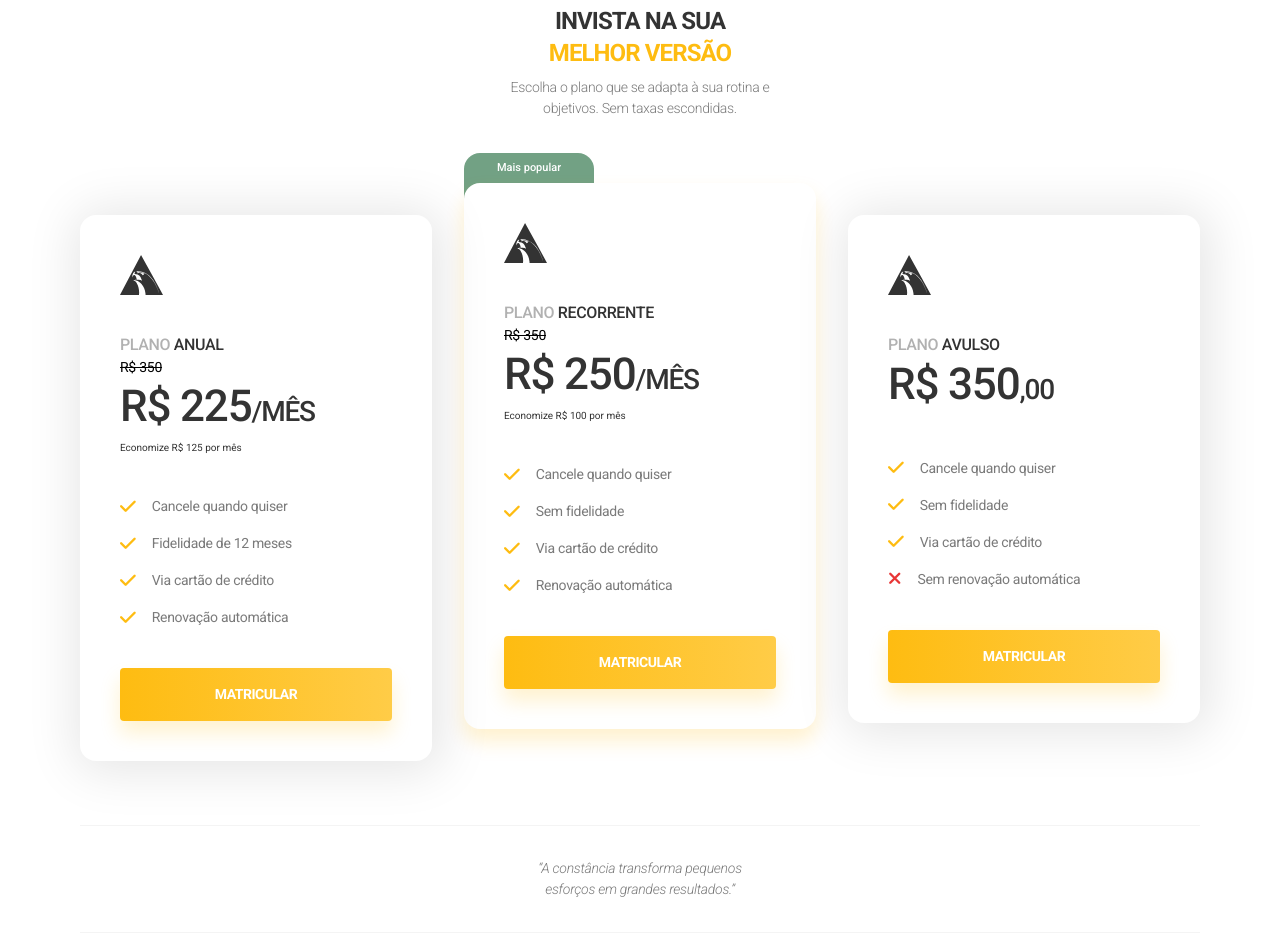
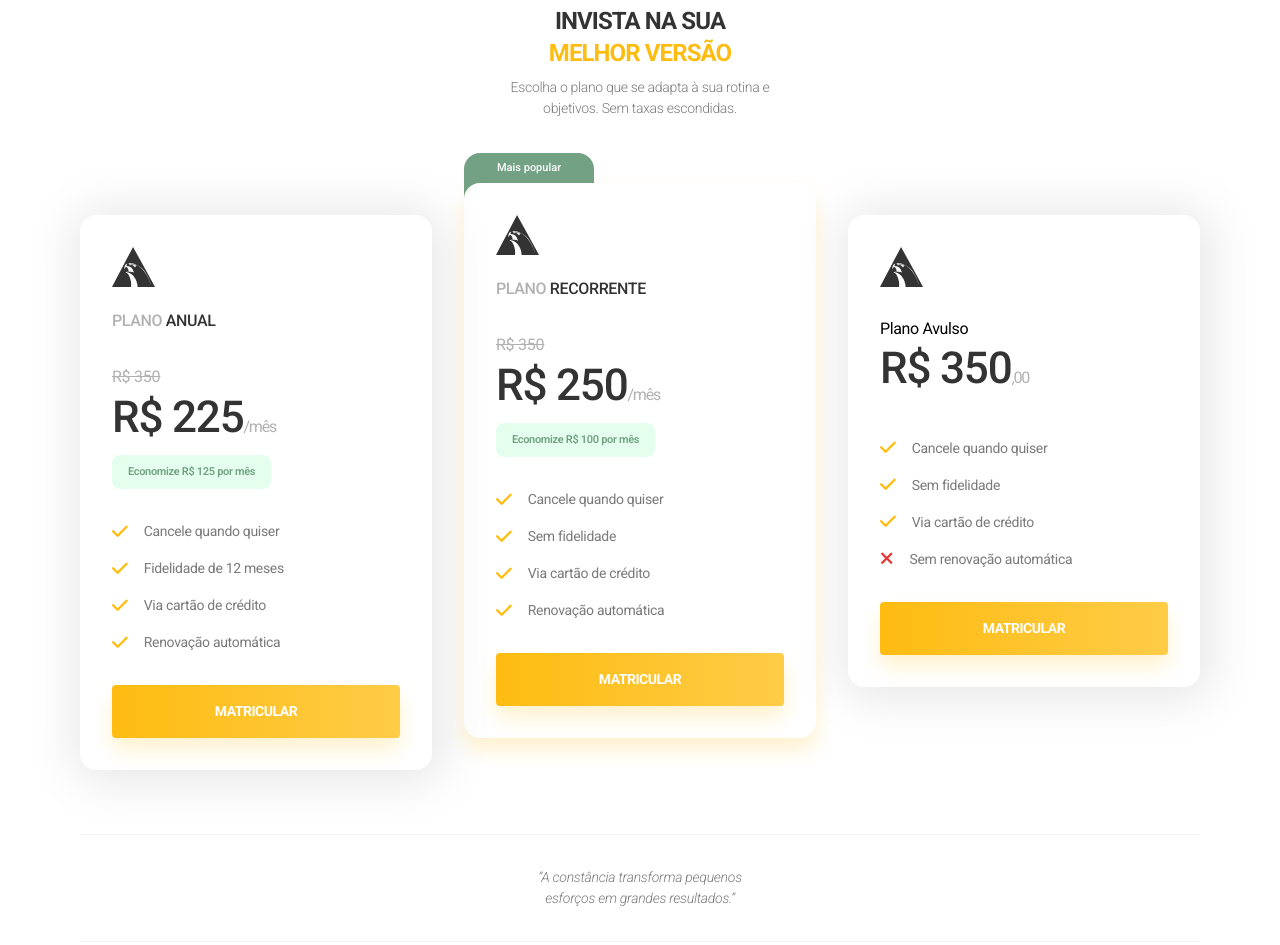
Before and after one commit to joaomagalha/Alliance, a website: page index.html in a window 1280 px wide. Shown: the part 8372-9317 px from the top of the page. Drawn offline with Linux system fonts and the light colour scheme.

Commit message:
chore: auto-save 2026-05-25 15:04

```diff
--- a/Css/style.css
+++ b/Css/style.css
@@ -816,8 +816,8 @@ details[open] .faqContent p {
     display: flex;
     position: relative;
     flex-direction: column;
-    gap: var(--40);
-    padding: var(--40) var(--40);
+    gap: var(--32);
+    padding: var(--32) var(--32);
     box-shadow: 3px 3px 50px 8px rgba(0, 0, 0, 0.10);
     border-radius: var(--16);
     background-color: var(--white);
@@ -850,13 +850,20 @@ details[open] .faqContent p {
     width: fit-content;
 }
 
-.pricingCardText h3{
+.pricingCardTitle{
+    display: flex;
+    flex-direction: column;
+    gap: var(--24);
+}
+
+.pricingCardTitle h3{
     text-transform: uppercase;
     font-weight: 500;
     color: rgb(177, 177, 177);
-}
-
-.pricingCardText span{
+    font-size: 1.6rem;
+}
+
+.pricingCardTitle span{
     color: var(--gray);
 }
 
@@ -870,22 +877,24 @@ details[open] .faqContent p {
 }
 
 .pricingCardValue span{
-    font-size: 2.8rem;
-    font-weight: 500;
+    font-size: 1.6rem;
+    font-weight: 400;
+    text-transform: lowercase;
+    color: rgb(177, 177, 177);
 }
 
 .pricingOldValue{
-    margin: 0 0 var(--4);
     font-size: 1.6rem;
     color: rgb(177, 177, 177);
     text-decoration: line-through;
+    font-weight: 400;
+
 }
 
 .pricingSavings{
     display: inline-block;
-    margin-top: var(--16);
-    padding: var(--4) var(--16);
-    background: rgba(114, 161, 132, 0.18);
+    padding: var(--8) var(--16);
+    background: rgba(0, 255, 98, 0.107);
     color: var(--green);
     font-weight: 600;
     font-size: 1.1rem;
--- a/index.html
+++ b/index.html
@@ -864,10 +864,13 @@
 
                 <span class="mostPopular">Mais popular</span>
 
-                <img width="32" height="30" src="Assets/Svg/logoCinza.svg" alt="" class="pricingSvg">
+                <div class="pricingCardTitle">
+                    <img width="32" height="30" src="Assets/Svg/logoCinza.svg" alt="" class="pricingSvg">
+                    <h3>Plano <span>Recorrente</span></h3>
+
+                </div>
 
                 <div class="pricingCardText">
-                    <h3>Plano <span>Recorrente</span></h3>
                     <p class="pricingOldValue"><s>R$ 350</s></p>
                     <p class="pricingCardValue">R$ 250<span>/mês</span></p>
                     <span class="pricingSavings">Economize R$ 100 por mês</span>
@@ -903,10 +906,13 @@
 
             <li class="pricingCard">
 
-                <img width="32" height="30" src="Assets/Svg/logoCinza.svg" alt="" class="pricingSvg">
+                <div class="pricingCardTitle">
+                    <img width="32" height="30" src="Assets/Svg/logoCinza.svg" alt="" class="pricingSvg">
+                    <h3>Plano <span>Anual</span></h3>
+
+                </div>
 
                 <div class="pricingCardText">
-                    <h3>Plano <span>Anual</span></h3>
                     <p class="pricingOldValue"><s>R$ 350</s></p>
                     <p class="pricingCardValue">R$ 225<span>/mês</span></p>
                     <span class="pricingSavings">Economize R$ 125 por mês</span>
```
Also changed, not shown: output.css.
